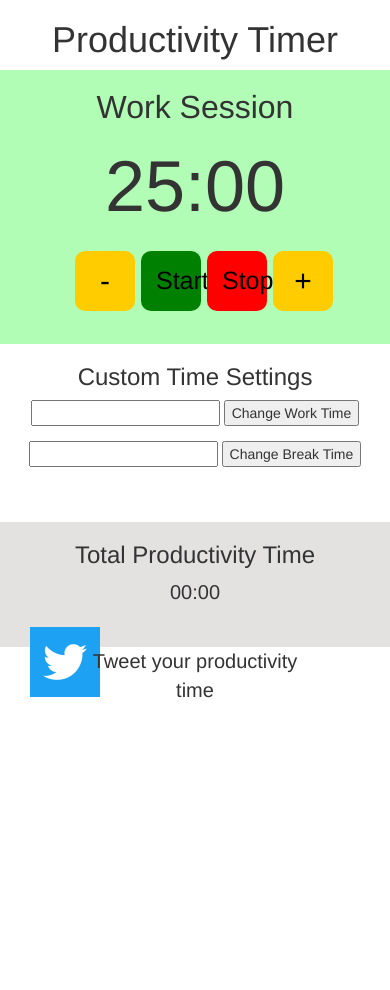
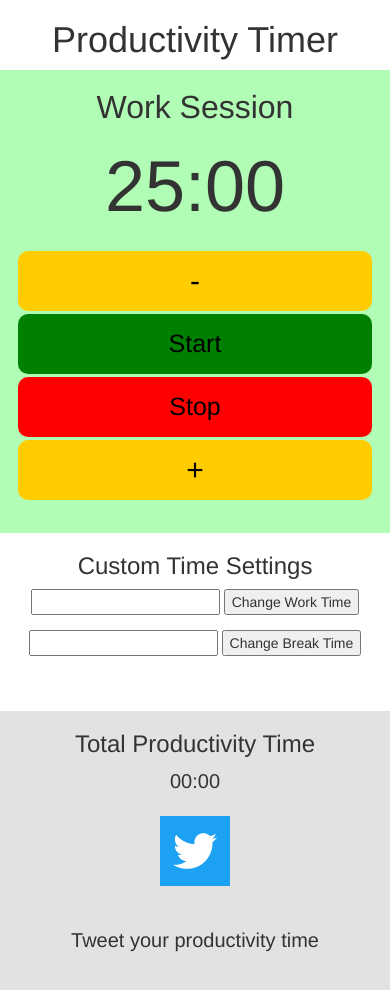
Before and after one commit to MarkLoeser/productivity-timer, a plain HTML site: page index.html in a window 390 px wide. Before the commit the page ends 844 px from the top, so only its background shows below. Drawn offline with nearby package versions, Linux system fonts and the light colour scheme; a web font is replaced by a local one.

Commit message:
Add files via upload

```diff
--- a/index.html
+++ b/index.html
@@ -19,16 +19,16 @@
 				<h3>Work Session</h3>
 				<p id="timer" class="displayTime"></p>
 			</div>
-			<div class="col-xs-offset-2 col-xs-2 addSubtract" onClick="subtractMinute()">
+			<div class="col-md-offset-2 col-md-2 col-sm-2 col-sm-offset-1 addSubtract" onClick="subtractMinute()">
 				<p>-</p>
 			</div>
-			<div class="col-xs-2 start" onClick="startCountdown()">
+			<div class="col-md-2 col-sm-3 start" onClick="startCountdown()">
 				<p>Start</p>
 			</div>
-			<div class="col-xs-2 stop" onClick="stopCountdown()">
+			<div class="col-md-2 col-sm-3 stop" onClick="stopCountdown()">
 				<p>Stop</p>
 			</div>
-			<div class="col-xs-2 addSubtract" onClick="addMinute()">
+			<div class="col-md-2 col-sm-2 addSubtract" onClick="addMinute()">
 				<p>+</p>
 			</div>
 		</div>
@@ -73,10 +73,10 @@
 				<h3>Total Productivity Time</h3>
 				<p id="productivityTime"></p>
 			</div>
-			<div class="col-xs-2 tweet" onclick="tweetIt()">
+			<div class="col-sm-2 col-sm-offset-2 tweet" onclick="tweetIt()">
 				<img src="images/twitter.png">
 			</div>
-			<div class="col-xs-8 tweetExplanation">
+			<div class="col-sm-6 tweetExplanation">
 				<p>Tweet your productivity time</p>
 			</div>
 
```
Also changed, not shown: javascript.js (line endings or trailing spaces), style.css (line endings or trailing spaces), 1 other file.
